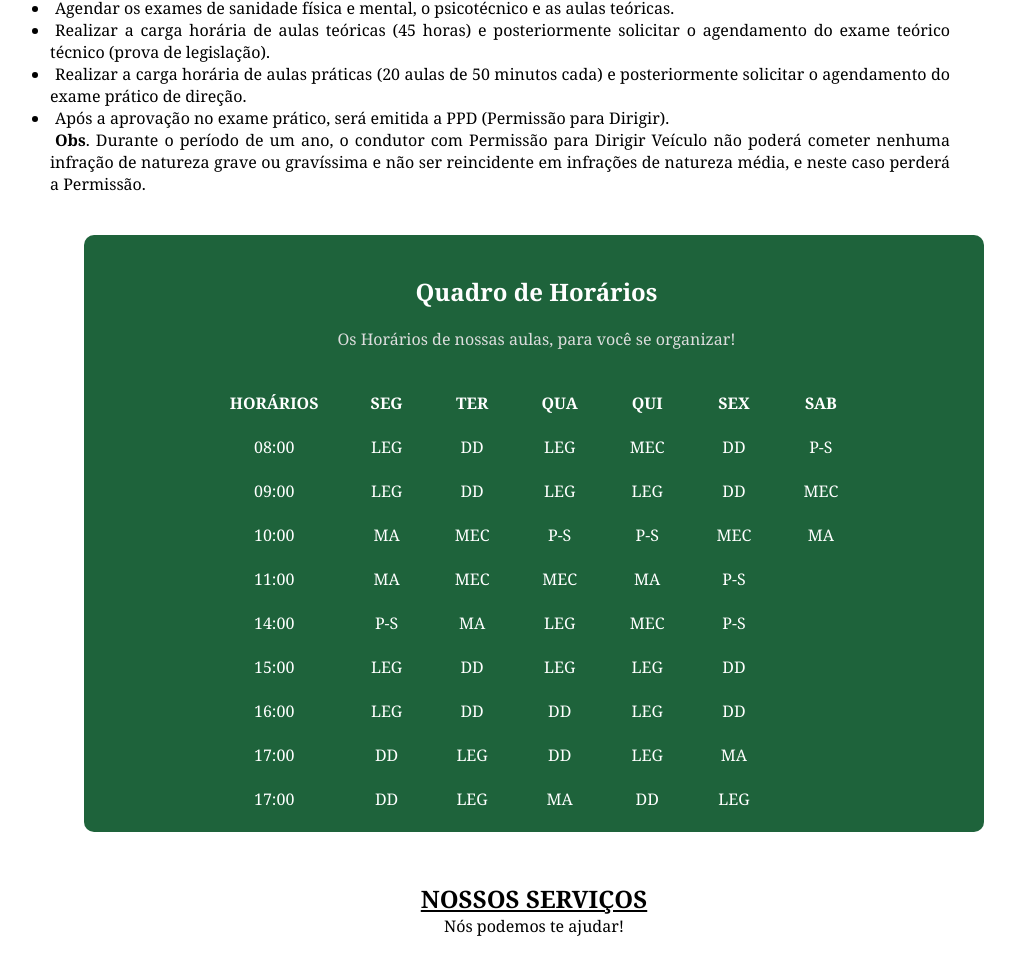
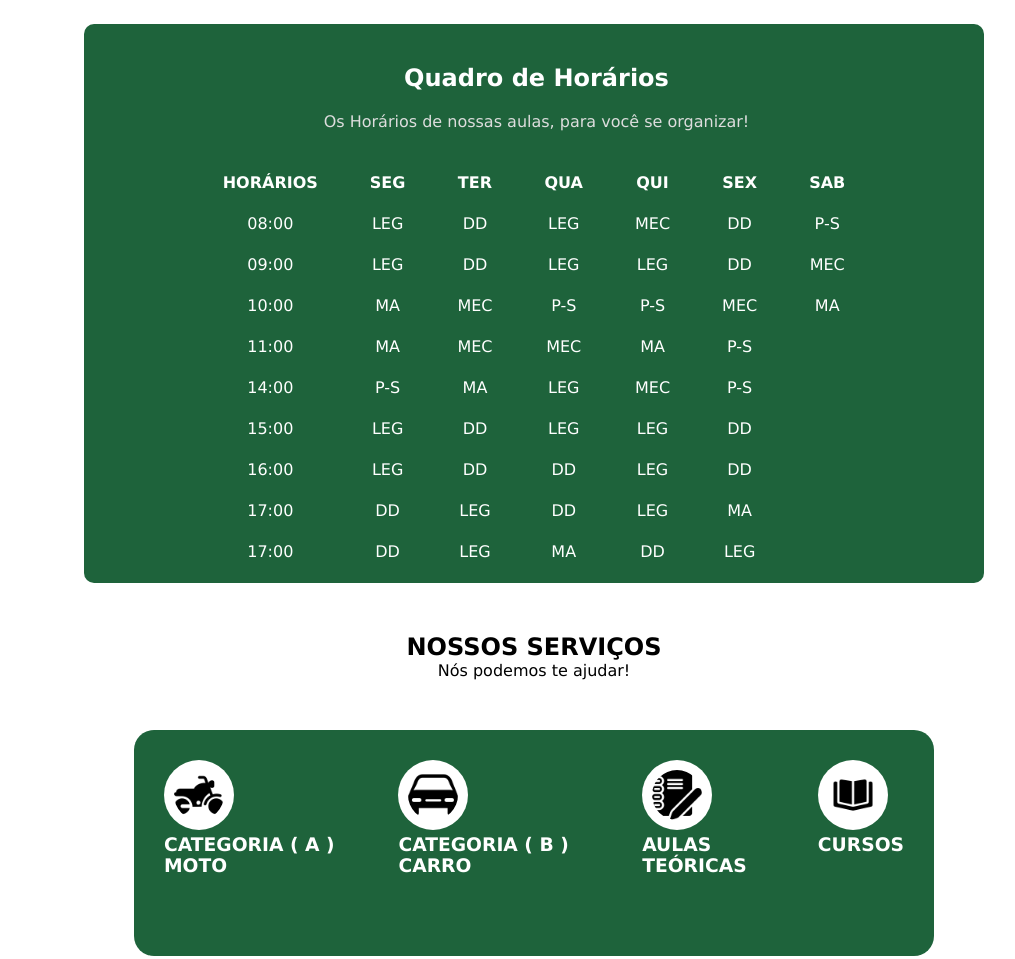
Before and after one commit to 1Breniin/LaningPageTeste, a plain HTML site: page index.html in a window 1280 px wide. Shown: the part 676-1635 px from the top of the page, without its empty margins (106-1121 px from the left). Drawn offline with Linux system fonts and the light colour scheme.

Commit message:
🃏 Ajustando tamanhos

```diff
--- a/estilos/media-querry.css
+++ b/estilos/media-querry.css
@@ -7,13 +7,14 @@
     }
 
     #matricula, #horarios{
-        width: 100%;
+        width:90%;
         padding: 20px;
     }
 
     #servicos{
         flex-direction: column;
         align-items: center;
+        text-align: center;
     }
 
     table{
@@ -21,11 +22,10 @@
     }
 
     th, td{
-        padding: 5px;
+        padding: 7px;
     }
 }
 
-/* Media Query para telas menores que 480px */
 @media screen and (max-width: 480px) {
     h1, h2, h3, h4{
         font-size: smaller;
--- a/estilos/style.css
+++ b/estilos/style.css
@@ -3,7 +3,7 @@
 *{
     margin: 0;
     padding: 0;
-    font-family: Georgia, 'Times New Roman', Times, serif;
+    font-family: Verdana, Geneva, Tahoma, sans-serif;
 }
 
 html {
@@ -100,9 +100,12 @@ section{
 }
 
 article{
+
+
     color: black;
-    padding: 10px;
     text-align: center;
+    padding-left: 150px;
+    padding-bottom: 50px;
 }
 
 aside{
@@ -170,10 +173,6 @@ th, td{
 
 }
 
-#card-servicos h2{
-    text-decoration: underline;
-}
-
 #servicos{
     margin: 50px;
     padding: 30px;
@@ -182,7 +181,6 @@ th, td{
     flex-direction: row;
     align-items: center;
     justify-content: center;
-    text-align: center;
     background-color: #1e633b;
     color: white;
     border-radius: 20px;
@@ -194,10 +192,15 @@ th, td{
     background-color: #ffffff;
     padding: 10px;
     border-radius: 300px;
+    flex-basis: 200px;
 }
 
 #card-moto img:hover{
     background-color: #0c2b19;
+}
+
+#card-moto h3{
+    padding-bottom: 50px;
 }
 
 #card-carro img{
@@ -205,7 +208,8 @@ th, td{
     height: auto;
     background-color: #ffffff;
     padding: 10px;
-    border-radius: 300px
+    border-radius: 300px;
+    flex-basis: 200px;
 
 }
 
@@ -213,12 +217,17 @@ th, td{
     background-color: #0c2b19;
 }
 
+#card-carro h3{
+    padding-bottom: 50px;
+}
+
 #card-aula img{
     width: 50px;
     height: auto;
     background-color: #ffffff;
     padding: 10px;
-    border-radius: 300px
+    border-radius: 300px;
+    flex-basis: 200px;
 
 }
 
@@ -226,18 +235,28 @@ th, td{
     background-color: #0c2b19;
 }
 
+#card-aula h3{
+    padding-bottom: 50px;
+}
+
 #card-curso img{
     width: 50px;
     height: auto;
     background-color: #ffffff;
     padding: 10px;
-    border-radius: 300px
+    border-radius: 300px;
+    flex-basis: 200px;
+
 
 }
 
 #card-curso img:hover{
     background-color: #0c2b19;
 
+}
+
+#card-curso h3{
+    padding-bottom: 50px;
 }
 
 
--- a/index.html
+++ b/index.html
@@ -19,9 +19,6 @@
     </header>
 
     <main>
-        <h1>LANING PAGE AUTO ESCOLA!</h1>
-        <p>Lorem ipsum dolor sit amet, consectetur adipisicing elit. Ducimus vero voluptatibus, velit, similique voluptatum voluptates quos, quibusdam doloribus quae fugit deserunt doloremque? Accusantium optio dolores tempora fugit ipsa possimus facere. Lorem ipsum, dolor sit amet consectetur adipisicing elit. Eius sapiente officia delectus maiores ea voluptatibus vero animi, soluta numquam, repellat tempore, tempora ab? Quaerat unde eius repellat voluptate culpa veritatis? Lorem ipsum dolor, sit amet consectetur adipisicing elit. Commodi id cum nostrum ratione est quibusdam, voluptate ipsum, sunt ex a quam quaerat in amet culpa nam minus deserunt tempore exercitationem!</p>
-
         <div id="matricula">
             <article>
                 <h2>REQUISITOS PARA MATRÍCULA</h2>
```
